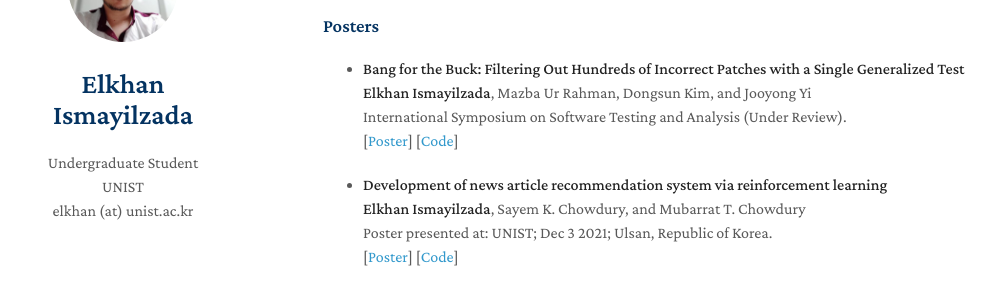
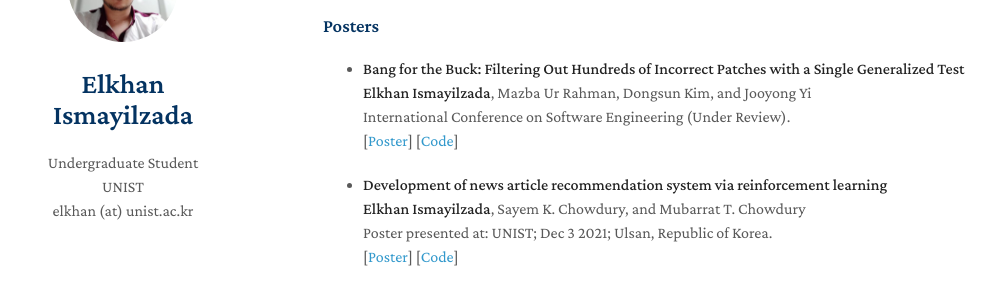
Before and after one commit to elkhanzada/elkhanzada.github.io, a Jekyll site: the page built from index.md, in a window 1280 px wide and 900 px high, scrolled down 1284 px. Shown: the part 152-444 px from the top of the window, without its empty margins (147-1147 px from the left). Built offline with Jekyll 4.4.1, drawn with Linux system fonts in a browser that asks for light colours; nearby versions of some CDN libraries; a style sheet for code colours, icons or effects is not loaded; our own code applies the rules of GitHub Pages for plain Markdown files.

Commit message:
Update index.md

```diff
--- a/index.md
+++ b/index.md
@@ -73,7 +73,7 @@ I am also creator of two quiz games, namely **Tapmaca** and **Paytaxt** which ar
   <br>
   **Elkhan Ismayilzada**, Mazba Ur Rahman, Dongsun Kim, and Jooyong Yi
   <br>
-  International Symposium on Software Testing and Analysis (Under Review).
+  International Conference on Software Engineering (Under Review).
   <br>
   [[Poster](https://drive.google.com/file/d/1pLrGCSrLL-ICqgwZ0KLVnZNNkUpbvF7t/view)]
   [[Code](https://github.com/poracle100/poracle-experiments)]
```
